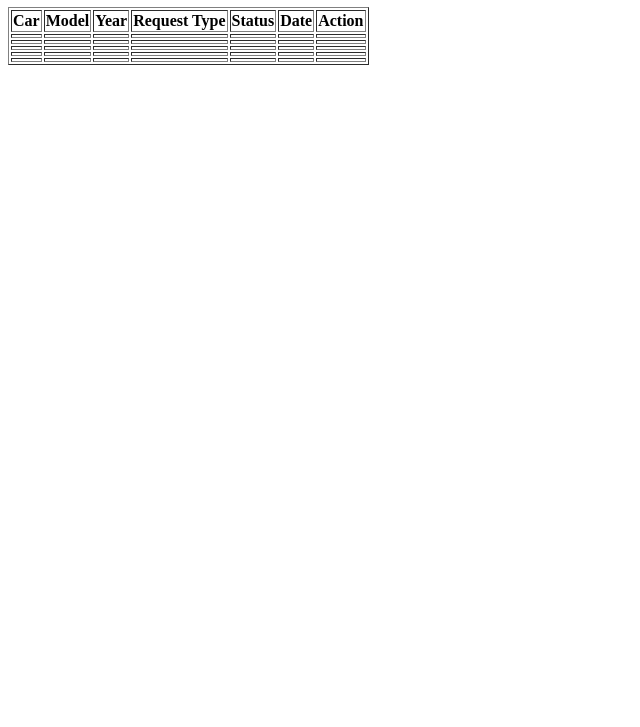
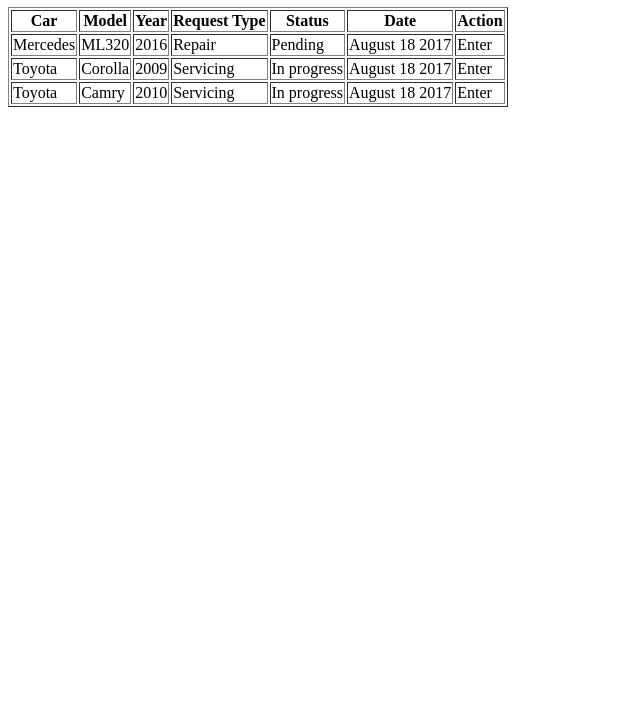
Before and after one commit to timiakin/Maintenance-Tracker, a plain HTML site: page Dashboardpage.html in a window 1280 px wide. Shown: the part 73-800 px from the top of the page, without its empty margins (0-640 px from the left). Drawn offline with Linux system fonts and the light colour scheme.

Commit message:
user can see his/her status

```diff
--- a/Dashboardpage.html
+++ b/Dashboardpage.html
@@ -1,4 +1,5 @@
-<!-- user must be able to see requests via a table-->
+
+<!-- user must be able to see the status of his/her past and present request-->
 <!DOCTYPE html>
 <html>
 <head>
@@ -18,55 +19,39 @@
 			<th> <b>Action</b></th>
 		</tr>
 		<tr>
-			<td> </td>
-			<td> </td>
-			<td> </td>
-			<td> </td>
-			<td> </td>
-			<td></td>
-			<td></td>
+			<td>Mercedes</td>
+			<td>ML320</td>
+			<td>2016</td>
+
+			<td>Repair</td>
+			<td>Pending</td>
+			<td>August 18 2017</td>
+			<td>Enter</td>
 
 		</tr>
 		<tr>
-			<td> </td>
-			<td> </td>
-			<td> </td>
-			<td> </td>
-			<td> </td>
-			<td></td>
-			<td></td>
+			<td>Toyota</td>
+			<td>Corolla</td>
+			<td>2009</td>
+			<td>Servicing</td>
+			<td>In progress</td>
+			<td>August 18 2017</td>
+			<td>Enter</td>
+
 
 		</tr>
 
 		<tr>
-			<td> </td>
-			<td></td>
-			<td></td>
-			<td></td>
-			<td></td>
-			<td></td>
-			<td></td>
+			<td>Toyota</td>
+			<td>Camry</td>
+			<td>2010</td>
+			<td>Servicing</td>
+			<td>In progress</td>
+			<td>August 18 2017</td>
+			<td>Enter</td>
 		</tr>
 
-		<tr>
-			<td> </td>
-			<td></td>
-			<td></td>
-			<td></td>
-			<td></td>
-			<td></td>
-			<td></td>
-		</tr>
 
-		<tr>
-			<td> </td>
-			<td></td>
-			<td></td>
-			<td></td>
-			<td></td>
-			<td></td>
-			<td></td>
-		</tr>
 
 
 
```
Also changed, not shown: 1 other file.
